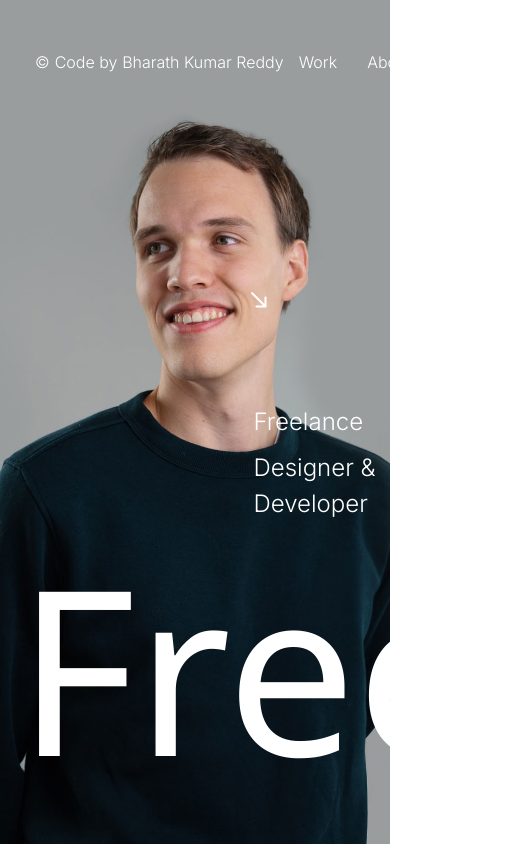
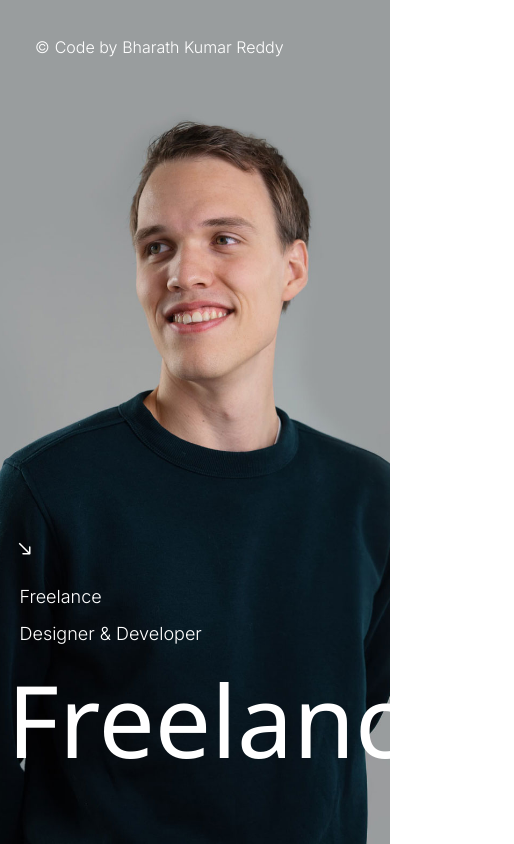
Before and after one commit to BHARATHKUMARREDDY2004/Portfolio, a Next.js app: page / in a window 390 px wide. Shown: the whole page, 514 px wide, since content can reach past the window. Built offline with nearby package versions, Linux system fonts and the light colour scheme.

Commit message:
Enhanced responsiveness for mobile devices.

```diff
--- a/app/layout.tsx
+++ b/app/layout.tsx
@@ -1,24 +1,28 @@
-import './globals.css'
-import { Inter } from 'next/font/google'
-import Header from '@/components/Header';
-import { AnimatePresence } from 'framer-motion';
+import "./globals.css";
+import { Inter } from "next/font/google";
+import Header from "@/components/Header";
+import { AnimatePresence } from "framer-motion";
 
-const inter = Inter({ subsets: ['latin'] })
+const inter = Inter({ subsets: ["latin"] });
 
 export const metadata = {
-  title: 'Create Next App',
-  description: 'Generated by create next app',
-}
+  title: "Create Next App",
+  description: "Generated by create next app",
+};
 
-export default function RootLayout({ children } : any) {
+export default function RootLayout({ children }: any) {
   return (
     <html lang="en">
+      <head>
+        <meta
+          name="viewport"
+          content="width=device-width, initial-scale=1.0, maximum-scale=1.0, user-scalable=no"
+        />
+      </head>
       <body className={inter.className}>
         <Header />
-        <AnimatePresence mode='wait'>
-        {children}
-        </AnimatePresence>
+        <AnimatePresence mode="wait">{children}</AnimatePresence>
       </body>
     </html>
-  )
+  );
 }
--- a/components/Header/nav/style.module.scss
+++ b/components/Header/nav/style.module.scss
@@ -9,7 +9,7 @@
     .body{
         box-sizing: border-box;
         height: 100%;
-        padding: 100px;
+        // padding: 100px;
         display: flex;
         flex-direction: column;
         justify-content: space-between;
--- a/components/Header/style.module.scss
+++ b/components/Header/style.module.scss
@@ -89,6 +89,10 @@
         a{
             cursor: pointer;
         }
+
+        @media screen and (max-width: 768px){
+            display: none;
+        }
     }
 }
 
--- a/components/Landing/style.module.scss
+++ b/components/Landing/style.module.scss
@@ -64,6 +64,10 @@
   .sliderContainer {
     position: absolute;
     top: calc(100vh - 350px);
+
+    @media (max-width: 768px) {
+      top: calc(100vh - 200px);
+    }
   }
 
   .slider {
@@ -85,6 +89,11 @@
     font-weight: 500;
     padding-right: 50px;
     transition: color 0.3s, -webkit-text-stroke 0.3s; // Smooth transition
+
+    @media (max-width: 768px) {
+      font-size: 100px;
+      padding-right: 20px;
+    }
   }
 
   .slider p:nth-of-type(2) {
@@ -95,8 +104,8 @@
 
   .description {
     position: absolute;
-    top: 35%;
-    left: 65%;
+    top: 35%; // Default position for larger screens
+    left: 65%; // Default left position
     color: white;
     font-size: 24px;
     font-weight: 300;
@@ -110,5 +119,16 @@
       transform: scale(2);
       margin-bottom: 100px;
     }
+
+    @media (max-width: 768px) {
+      top: calc(100vh - 300px); // Adjusts position above the slider for mobile
+      left: 5%; // Align closer to the left
+      font-size: 18px;
+
+      svg {
+        transform: scale(1.5);
+        margin-bottom: 30px;
+      }
+    }
   }
-}
+  }
```
Also changed, not shown: components/Preloader/index.tsx (line endings or trailing spaces).
